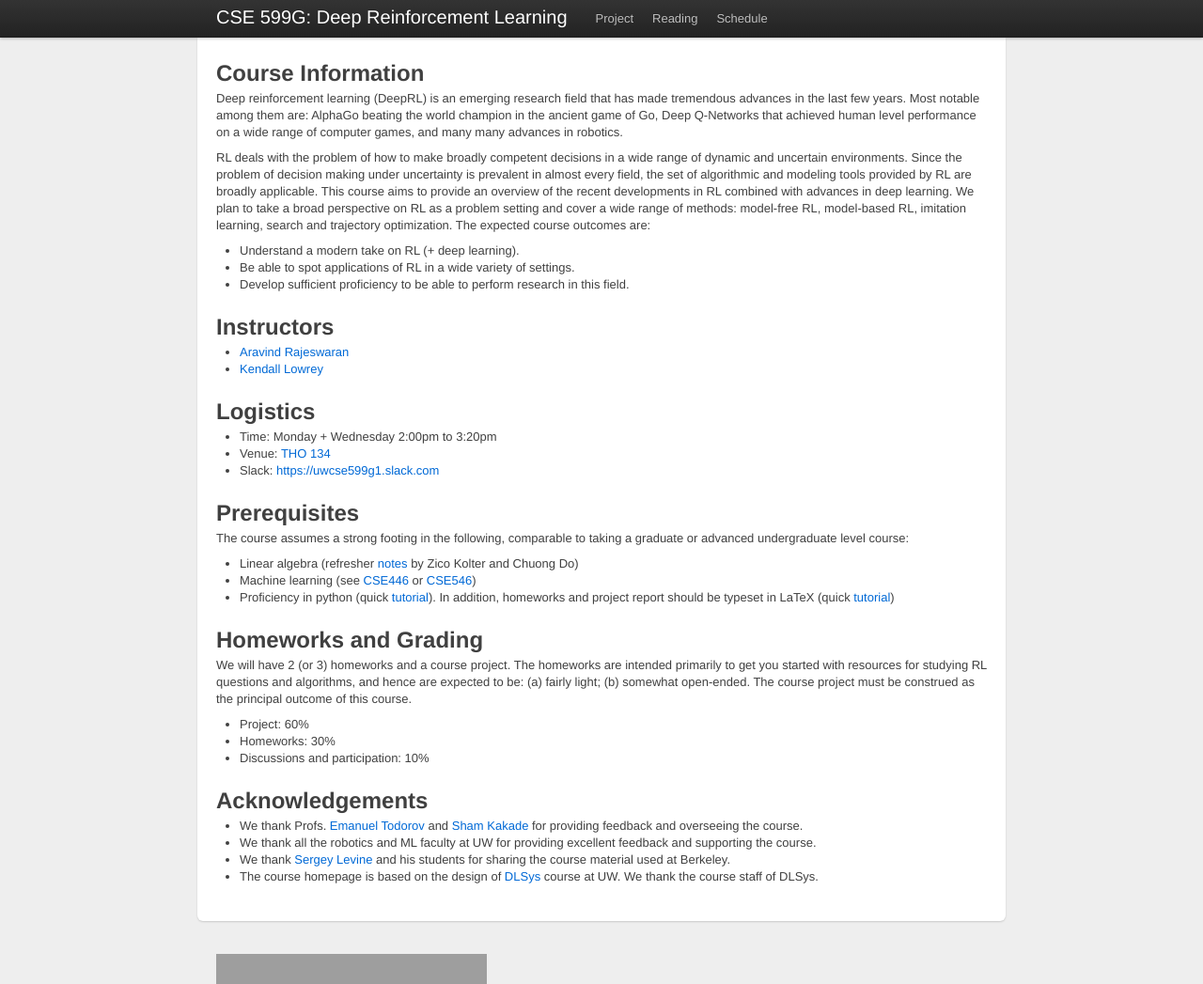
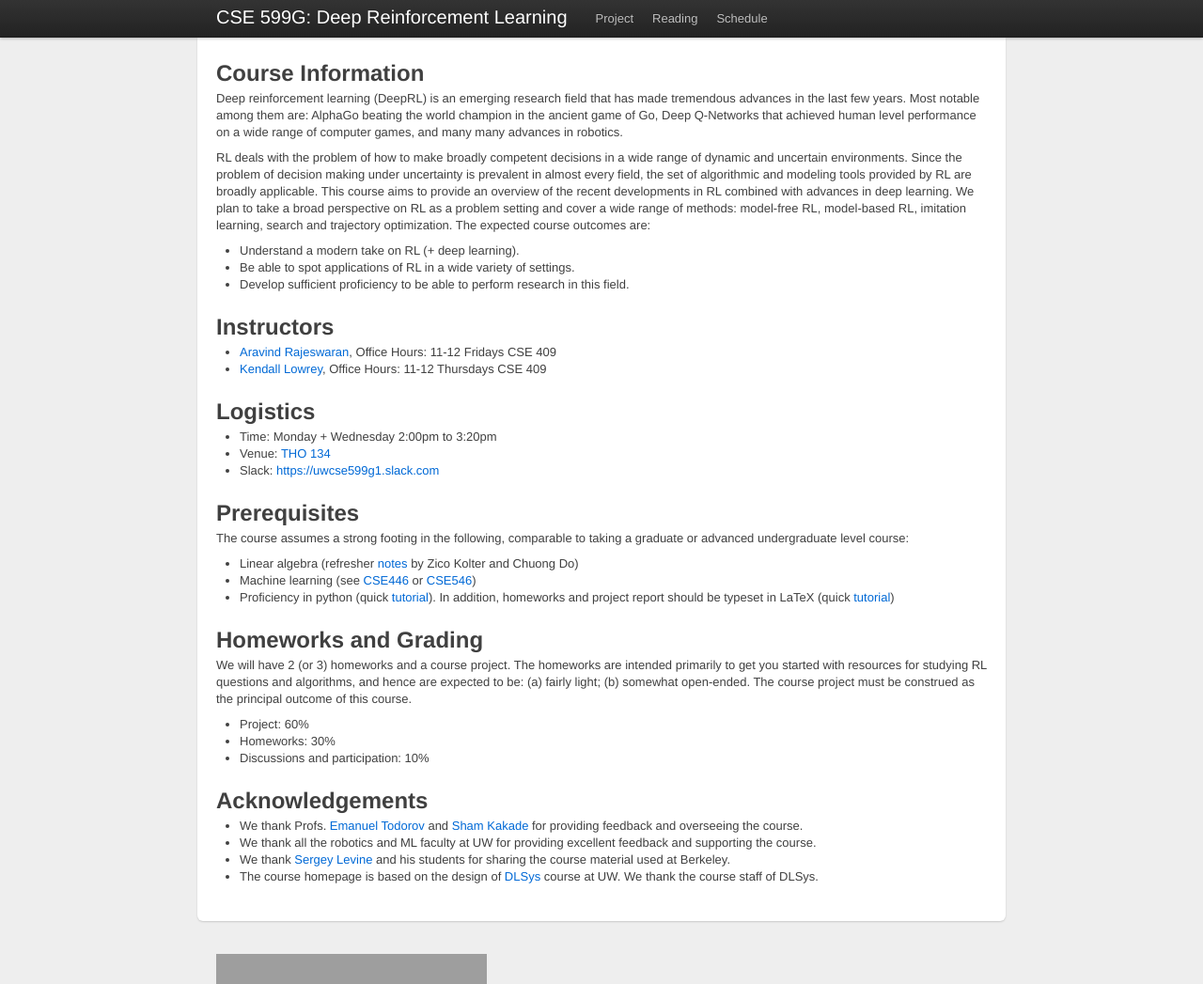
Before and after one commit to colinxs/uwdeeprlcourse.github.io, a Jekyll site: the page built from index.md, in a window 1280 px wide and 1047 px high. Shown: the whole window at 94% size. Built offline with Jekyll 4.4.1, drawn with Linux system fonts in a browser that asks for light colours; grey boxes are pictures that could not be loaded.

Commit message:
Added office hours

```diff
--- a/index.md
+++ b/index.md
@@ -16,8 +16,8 @@ RL deals with the problem of how to make broadly competent decisions in a wide r
 
 ## Instructors
 
-- [Aravind Rajeswaran](http://aravindr93.github.io/)
-- [Kendall Lowrey](https://scholar.google.com/citations?user=ejsX7D0AAAAJ&hl=en&oi=ao)
+- [Aravind Rajeswaran](http://aravindr93.github.io/), Office Hours: 11-12 Fridays CSE 409
+- [Kendall Lowrey](https://scholar.google.com/citations?user=ejsX7D0AAAAJ&hl=en&oi=ao), Office Hours: 11-12 Thursdays CSE 409
 
 ## Logistics
 
```
